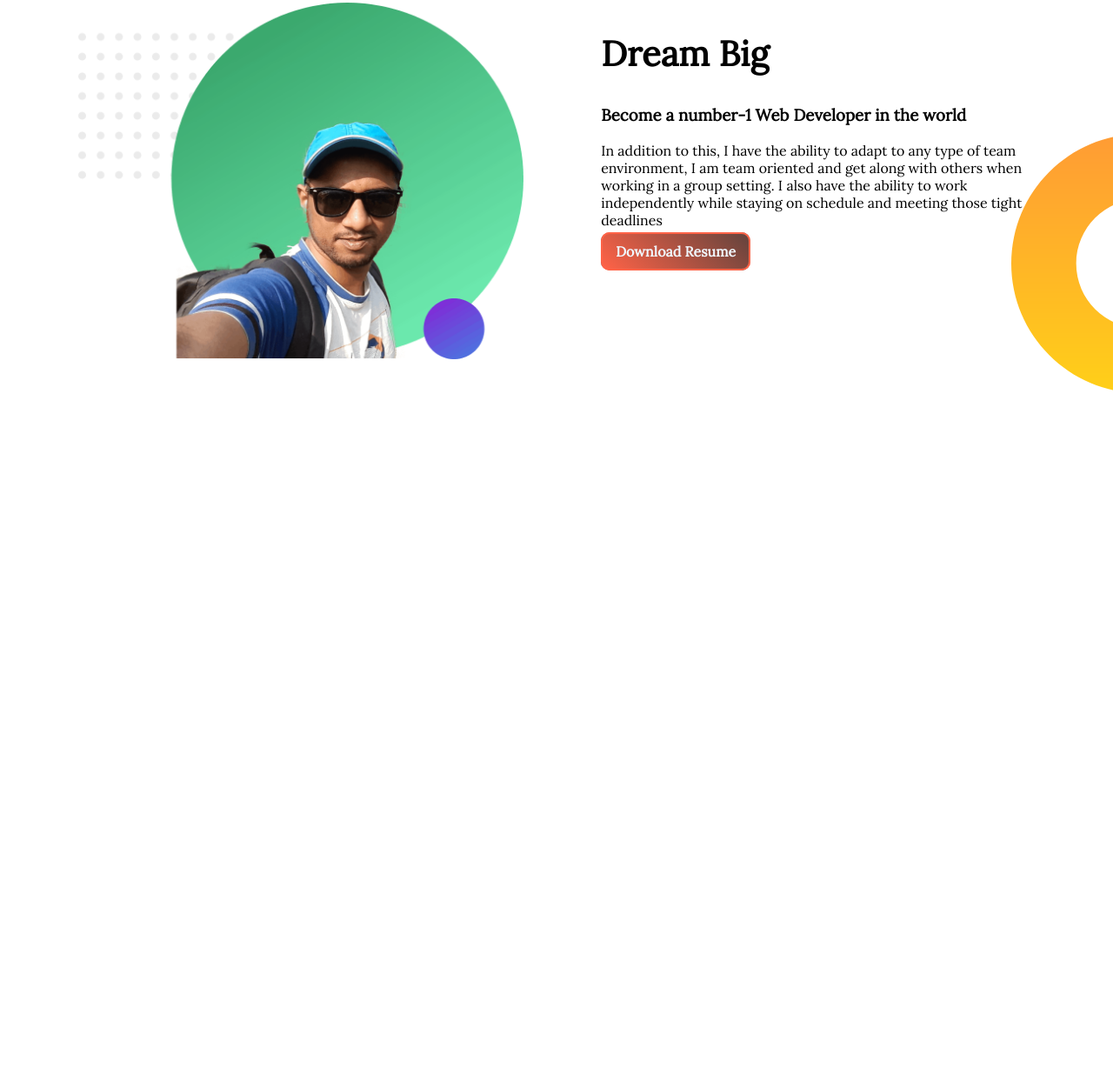
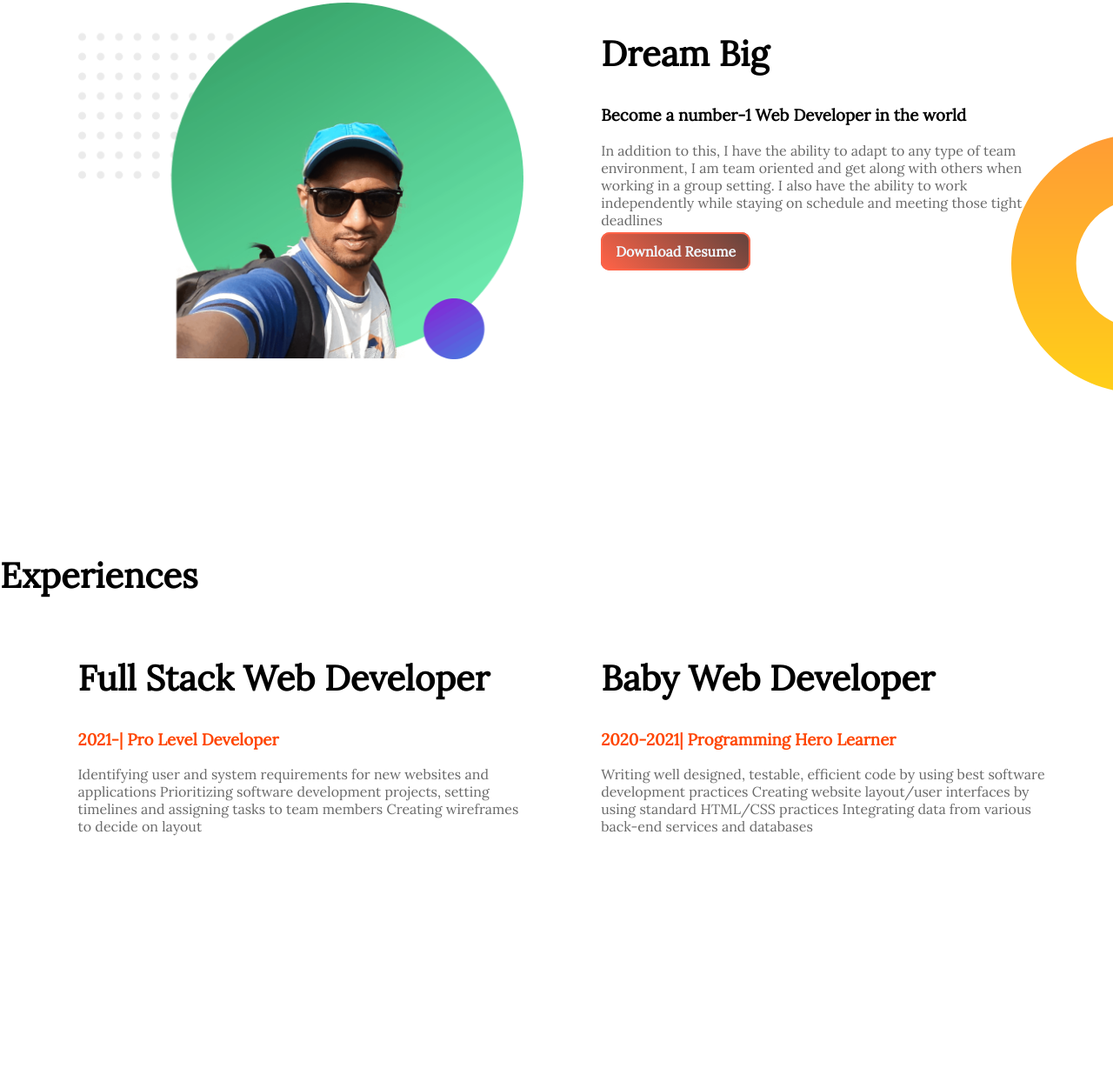
Before and after one commit to bayzed08/web-portfolio, a plain HTML site: page index.html in a window 1280 px wide. Shown: the part 597-1833 px from the top of the page at 87% size. Before the commit the page ends 1200 px from the top, so only its background shows below. Drawn offline with Linux system fonts and the light colour scheme.

Commit message:
almost done

```diff
--- a/index.html
+++ b/index.html
@@ -14,7 +14,7 @@
     <section class="top-section">
         <div class="half-width">
             <h1>Welcome to</h1>
-            <h1> <span class="name-highlight">Bayzed</span> WebWorld</h1>
+            <h1> <span class="orange-highlight">Bayzed</span> WebWorld</h1>
             <h3>World Class Web Developer</h3>
             <p>I have a firm knowledge of HTML, CSS and JavaScript language and possess a good knowledge of computer software packages (frameworks and tools) that are used in today’s technology.On a personal level, I am highly-motivated, result oriented,
                 self-driven, hard-working, fast learner and constantly seeking to improve my skills and am fully aware of the latest Front-end Development Tools
@@ -37,7 +37,20 @@
             </p>
             <a class="link-button" href="" target="_blank">Download Resume</a>
         </div>
-
+    </section>
+    <section class="experience">
+        <h2>Experiences</h2>
+        <div class="half-width">
+            <h2>Full Stack Web Developer</h2>
+            <h3 class="orange-highlight">2021-| Pro Level Developer</h3>
+            <p>Identifying user and system requirements for new websites and applications Prioritizing software development projects, setting timelines and assigning tasks to team members Creating wireframes to decide on layout</p>
+        </div>
+        <div class="half-width">
+            <h2>Baby Web Developer</h2>
+            <h3 class="orange-highlight">2020-2021| Programming Hero Learner</h3>
+            <p>Writing well designed, testable, efficient code by using best software development practices Creating website layout/user interfaces by using standard HTML/CSS practices Integrating data from various back-end services and databases
+            </p>
+        </div>
     </section>
 </body>
 
--- a/style.css
+++ b/style.css
@@ -7,7 +7,15 @@ h1 {
     font-size: 40px;
 }
 
-.name-highlight {
+h2 {
+    font-size: 40px;
+}
+
+p {
+    color: dimgray;
+}
+
+.orange-highlight {
     color: orangered;
 }
 
@@ -47,7 +55,3 @@ section {
     color: aliceblue;
     font-weight: 800;
 }
-
-h2 {
-    font-size: 40px;
-}
```
